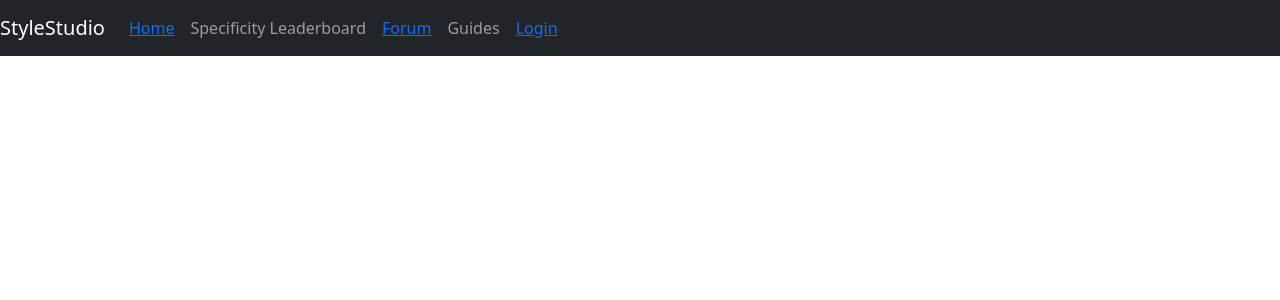
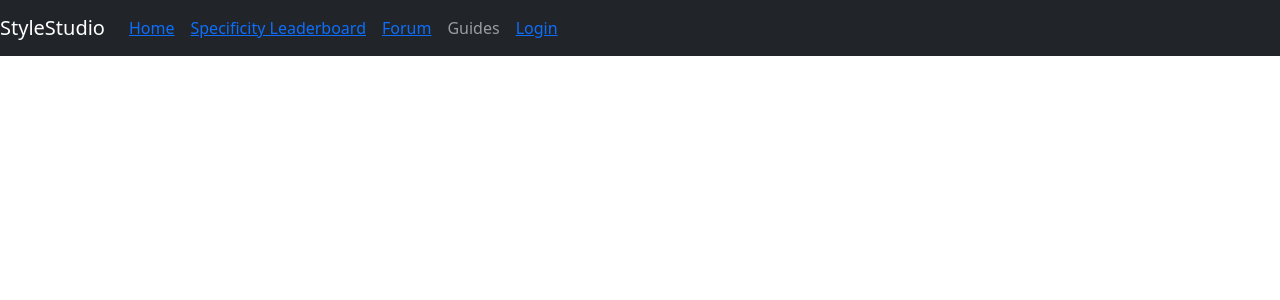
Before and after one commit to mdapim/CSSWebsiteFrontEnd, a React (Create React App) app in the folder stylestudio/: page / in a window 1280 px wide. Shown: the top 300 px of the page. Built offline with nearby package versions, Linux system fonts and the light colour scheme.

Commit message:
added link to from spec leaderboard that was removed in a git merge

```diff
--- a/stylestudio/src/components/NavigationBar.js
+++ b/stylestudio/src/components/NavigationBar.js
@@ -10,7 +10,7 @@ export function NavigationBar() {
           <Nav.Link>
             <Link to="/home">Home</Link>
           </Nav.Link>
-          <Nav.Link>Specificity Leaderboard</Nav.Link>
+          <Nav.Link><Link to ="/leaderboard" >Specificity Leaderboard</Link></Nav.Link>
           <Nav.Link>
             <Link to="forums">Forum</Link>
           </Nav.Link>
```
